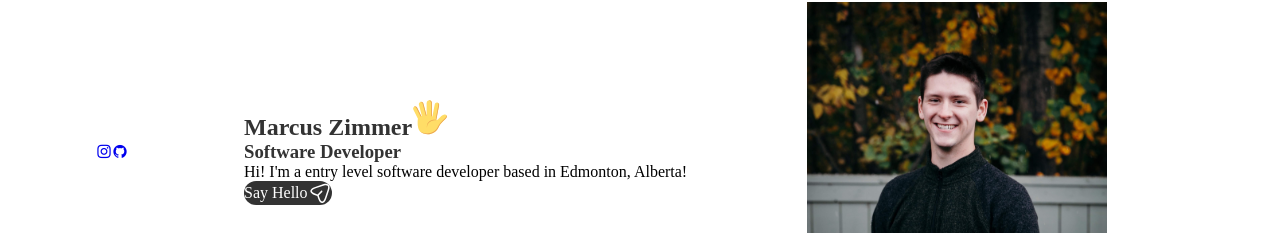
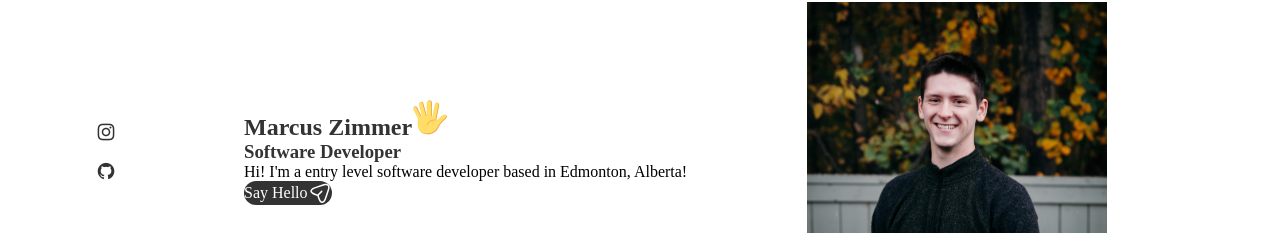
Before and after one commit to marcuszcoding/portfolio, a React (Create React App) app in the folder marcus-portfolio/: page / in a window 1280 px wide. Shown: the part 182-415 px from the top of the page. Built offline with nearby package versions, Linux system fonts and the light colour scheme.

Commit message:
add social icon css

```diff
--- a/marcus-portfolio/src/components/home.css
+++ b/marcus-portfolio/src/components/home.css
@@ -3,6 +3,21 @@
   padding-top: 5.5rem;
   column-gap: 2rem;
   align-items: center;
+}
+
+.home-social {
+  display: grid;
+  grid-template-columns: max-content;
+  row-gap: 1em;
+}
+
+.home-social-icon {
+  font-size: 1.25rem;
+  color: var(--title-color);
+}
+
+.home-social-icon:hover {
+  color: var(--title-color-dark);
 }
 
 .home-img {
```
